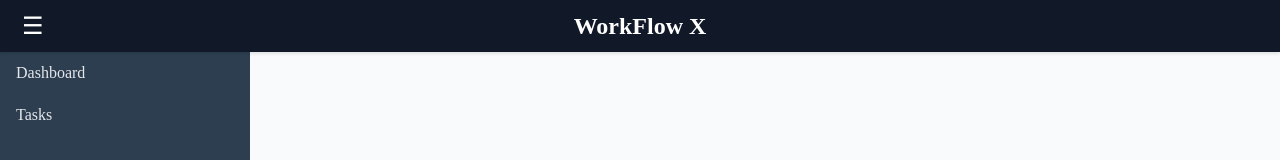
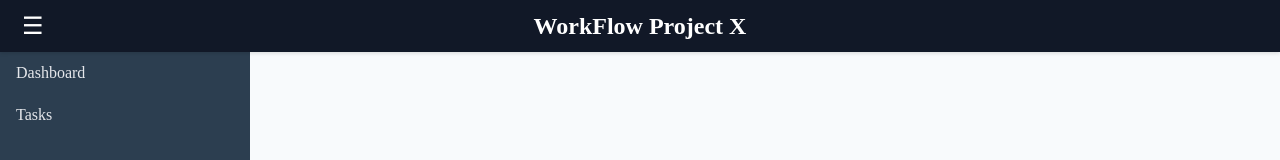
Before and after one commit to ankitaB28/workflow_x, an Angular app: page /layout in a window 1280 px wide. Shown: the top 160 px of the page. Built offline with nearby package versions, Linux system fonts and the light colour scheme.

Commit message:
fix: update project title for consistency in layout component

```diff
--- a/src/app/layout/layout/layout.component.html
+++ b/src/app/layout/layout/layout.component.html
@@ -1,7 +1,7 @@
 <!-- layout.component.html -->
 <header class="header">
   <button class="toggle-btn" (click)="toggleSidebar()">☰</button>
-  <h2 class="title">WorkFlow X</h2>
+  <h2 class="title">WorkFlow Project X</h2>
 </header>
 
 <div class="layout">
```
